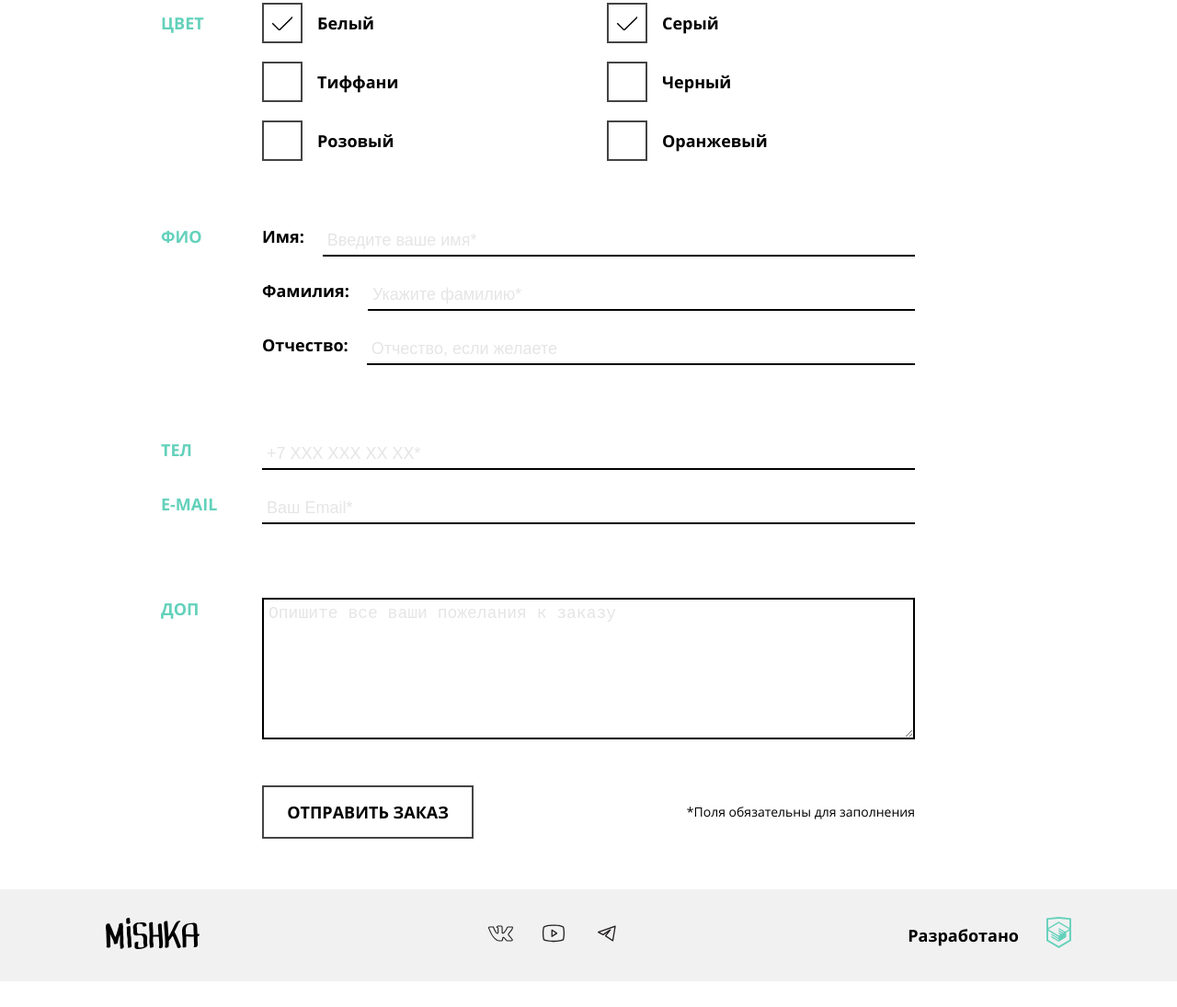
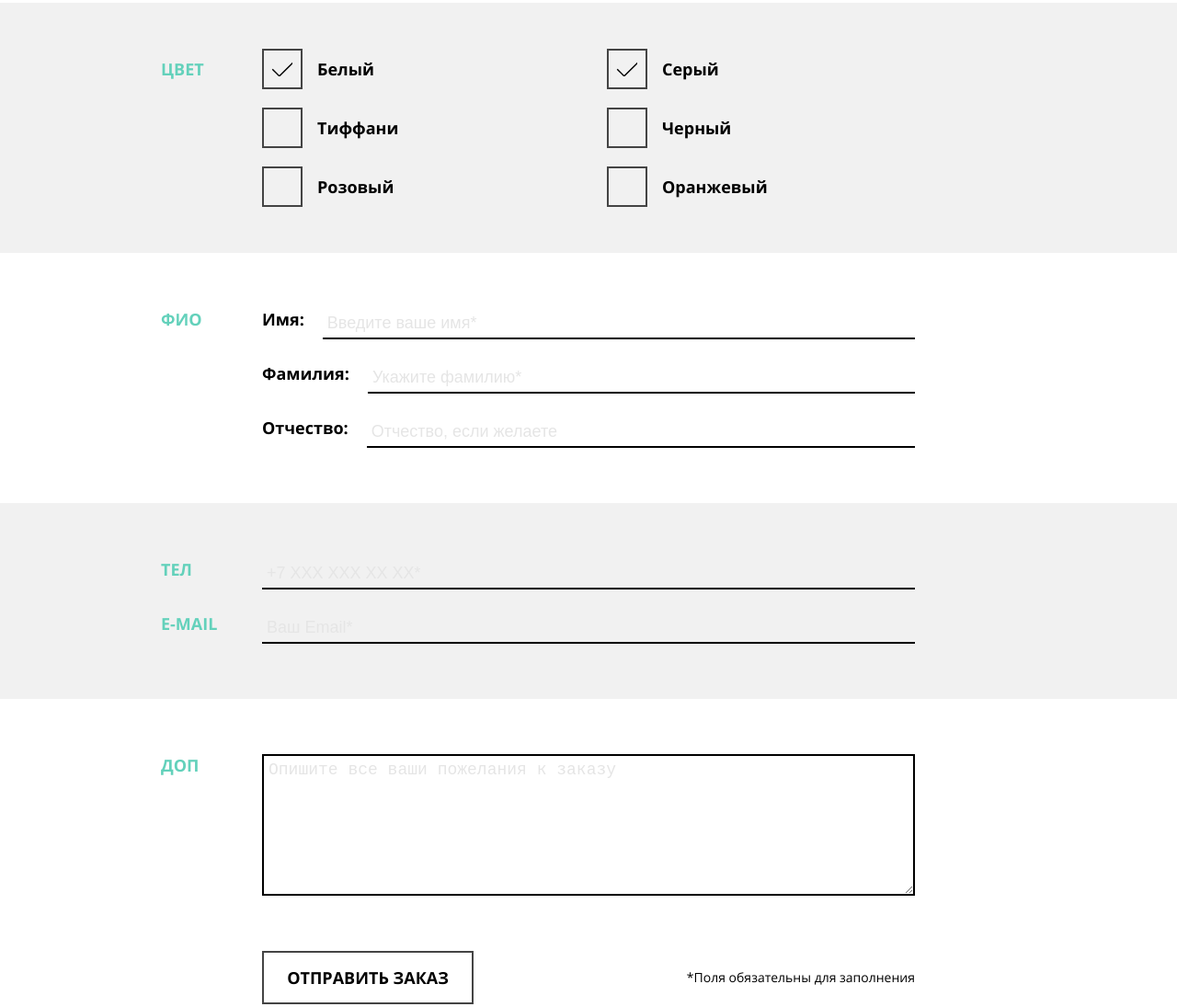
Before and after one commit to tenthreee/mishka-2022, a website: page source/form.html in a window 1280 px wide. Shown: the part 718-1813 px from the top of the page at 92% size. Before the commit the page ends 1785 px from the top, so only its background shows below. Drawn offline with nearby package versions, Linux system fonts and the light colour scheme; files that its build step writes are made by us from their sources.

Commit message:
Add fluid background to form

```diff
--- a/source/form.html
+++ b/source/form.html
@@ -119,7 +119,7 @@
           </div>
         </section>
 
-        <section class="order__group order__group--contacts">
+        <section class="order__group order__group--contacts order__group--color">
           <h2 class="visually-hidden">Контактные данные</h2>
           <p class="order__pair order__pair--contacts">
             <label class="order__group-title" for="user__tel">Тел</label>
--- a/source/sass/blocks/order.scss
+++ b/source/sass/blocks/order.scss
@@ -19,7 +19,6 @@
   font-size: 14px;
 
   @media (min-width: $tablet-width) {
-    margin-bottom: 80px;
     font-size: inherit;
     line-height: 30px;
   }
@@ -48,7 +47,9 @@
   }
 
   @media (min-width: $tablet-width) {
-    margin-bottom: 80px;
+    margin-bottom: 0;
+    padding-top: 60px;
+    padding-bottom: 60px;
 
     display: grid;
     grid-template-columns: 170px 1fr;
@@ -56,10 +57,32 @@
     &--contacts {
       display: block;
     }
+
+    &--color {
+      position: relative;
+      background-color: $basic-light;
+
+      &::before {
+        content: "";
+        position: absolute;
+        z-index: -1;
+        top: 0;
+        left: calc((100vw - 768px + 100px) / 2 * -1);
+
+        width: 100vw;
+        height: 100%;
+
+        background-color: $basic-light;
+      }
+    }
   }
 
   @media (min-width: $desktop-width) {
     grid-template-columns: 110px 1fr;
+
+    &--color::before {
+      left: calc((100vw - 1150px + 220px) / 2 * -1);
+    }
   }
 }
 
@@ -213,6 +236,7 @@
     font-size: inherit;
     border: none;
     border-bottom: 2px solid $basic-extra-dark;
+    background-color: transparent;
 
     &::placeholder {
       color: $basic-neutral;
@@ -286,7 +310,7 @@
   flex-direction: column;
 
   @media (min-width: $tablet-width) {
-    margin-top: 50px;
+    margin-top: 0;
     flex-direction: row-reverse;
     justify-content: space-between;
     align-items: center;
```
